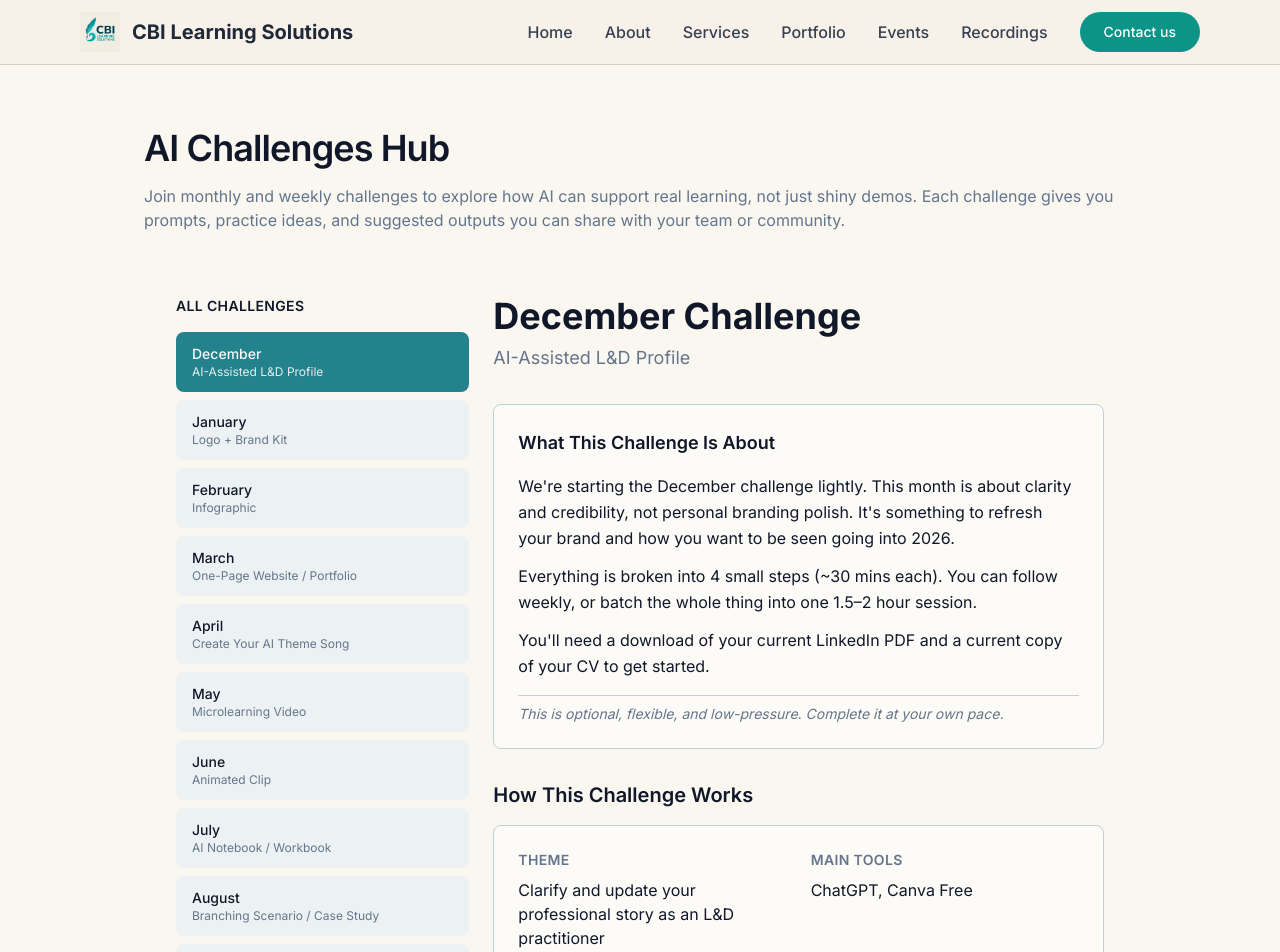
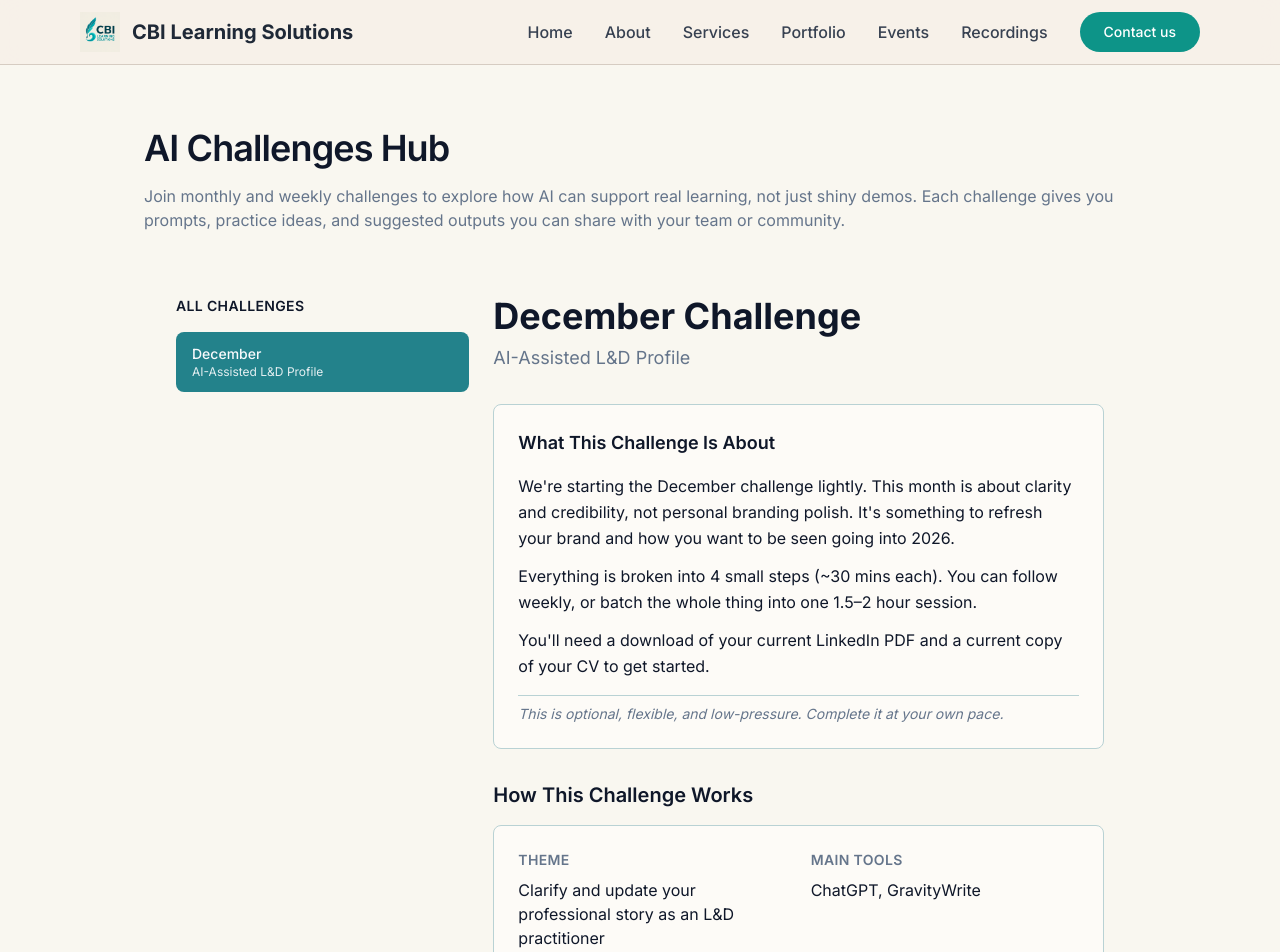
Before and after one commit to ChynaBlueInk/CBI-Solutions, a Next.js app: page /challenge in a window 1280 px wide. Shown: the top 952 px of the page. Built offline with nearby package versions, Linux system fonts and the light colour scheme.

Commit message:
update challenges to not visible until requested

```diff
--- a/app/components/challenge-hub.tsx
+++ b/app/components/challenge-hub.tsx
@@ -7,9 +7,26 @@ import {challenges}from "../../data/challenges"
 import type {Challenge}from "../../types/challenge"
 
 export default function ChallengeHub(){
-  const[firstSelectedId]=useState<string|null>(challenges[0]?.id||null)
+  const liveChallenges:Challenge[]=challenges.filter((challenge)=>challenge.isLive)
+
+  const[firstSelectedId]=useState<string|null>(
+    liveChallenges[0]?.id||null
+  )
   const[selectedMonth,setSelectedMonth]=useState<string|null>(firstSelectedId)
-  const selectedChallenge:Challenge|undefined=challenges.find((c)=>c.id===selectedMonth)
+
+  const selectedChallenge:Challenge|undefined=liveChallenges.find(
+    (challenge)=>challenge.id===selectedMonth
+  )
+
+  if(liveChallenges.length===0){
+    return(
+      <div className="max-w-5xl mx-auto px-4 py-8 sm:px-6 lg:px-8">
+        <p className="text-muted-foreground text-sm">
+          New challenges will appear here as they go live. Check back soon.
+        </p>
+      </div>
+    )
+  }
 
   return(
     <div className="max-w-5xl mx-auto px-4 py-8 sm:px-6 lg:px-8">
@@ -21,7 +38,7 @@ export default function ChallengeHub(){
               All Challenges
             </h2>
             <div className="space-y-2">
-              {challenges.map((challenge)=>(
+              {liveChallenges.map((challenge)=>(
                 <button
                   key={challenge.id}
                   onClick={()=>setSelectedMonth(challenge.id)}
--- a/data/challenges.ts
+++ b/data/challenges.ts
@@ -6,12 +6,14 @@ export const challenges: Challenge[] = [
     month: "December",
     title: "AI-Assisted L&D Profile",
     theme: "Clarify and update your professional story as an L&D practitioner",
+        isLive: true, // 👈 visible
+
     intro: [
       "We're starting the December challenge lightly. This month is about clarity and credibility, not personal branding polish. It's something to refresh your brand and how you want to be seen going into 2026.",
       "Everything is broken into 4 small steps (~30 mins each). You can follow weekly, or batch the whole thing into one 1.5–2 hour session.",
       "You'll need a download of your current LinkedIn PDF and a current copy of your CV to get started.",
     ],
-    tools: ["ChatGPT", "Canva Free"],
+    tools: ["ChatGPT", "GravityWrite"],
     project:
       "Use AI to refresh your L&D profile and create one simple intro slide that reflects how you describe your work",
     timeCommitment: "~30 minutes per week",
@@ -19,7 +21,6 @@ export const challenges: Challenge[] = [
       "Updated LinkedIn About section",
       "Short professional tagline",
       "Clear strengths summary",
-      "One intro slide (with basic logo/name mark + colours + fonts)",
       "Optional: CV wording aligned to your new positioning",
     ],
     weeks: [
@@ -138,6 +139,8 @@ Do not rewrite everything. Explain why each suggestion improves clarity or credi
     month: "January",
     title: "Logo + Brand Kit",
     theme: "Create a simple but distinctive personal brand identity you can use across all platforms",
+        isLive: false, // 👈 visible
+
     intro: [
       "This month you're building a lightweight brand identity that reflects your L&D work and AI focus.",
       "Using free tools like Canva and AI image generators, you'll create a logo, colour palette, typography, and simple brand guide.",
@@ -195,6 +198,8 @@ Do not rewrite everything. Explain why each suggestion improves clarity or credi
     month: "February",
     title: "Infographic",
     theme: "Explain an L&D concept visually in a way that's easy to share and understand",
+        isLive: false, // 👈 visible
+
     intro: [
       "This month you're creating one infographic that explains a learning or development concept clearly and visually.",
       "Using Canva, Adobe Express, or Piktochart, you'll turn data, steps, or ideas into something shareable and useful.",
@@ -238,6 +243,8 @@ Do not rewrite everything. Explain why each suggestion improves clarity or credi
     month: "March",
     title: "One-Page Website / Portfolio",
     theme: "Build a live portfolio page that showcases your work and makes it easy for people to find you",
+            isLive: false, // 👈 visible
+
     intro: [
       "This month you're creating a real, live portfolio website you can share with others.",
       "Using free tools like V0.dev, Framer, Notion, or GitHub Pages, you'll build a one-page site with your bio, portfolio samples, and contact information.",
@@ -288,6 +295,7 @@ Do not rewrite everything. Explain why each suggestion improves clarity or credi
     month: "April",
     title: "Create Your AI Theme Song",
     theme: "Have fun and experiment with AI music generation to create a personal theme song or intro sting",
+            isLive: false, // 👈 visible
 intro: [
       "Yes, really. This month you're using AI to create a fun personal theme song, training intro sting, or audio signature.",
       "Using free tools like Suno AI and Udio, you'll write lyrics or describe a vibe, and let AI compose the music.",
@@ -336,6 +344,7 @@ Do not rewrite everything. Explain why each suggestion improves clarity or credi
     month: "May",
     title: "Microlearning Video",
     theme: "Create a short, snappy learning video that explains an L&D or AI concept in under 60 seconds",
+            isLive: false, // 👈 visible
 intro: [
       "This month you're making a short, shareable microlearning video using AI-generated visuals, voiceover, and subtitles.",
       "Using Google Veo, Runway, and Descript, you'll take a script and turn it into a professional-looking explainer video.",
@@ -386,6 +395,7 @@ Do not rewrite everything. Explain why each suggestion improves clarity or credi
     month: "June",
     title: "Animated Clip",
     theme: "Create a short, eye-catching animation that explains a scenario, process, or concept",
+            isLive: false, // 👈 visible
 intro: [
       "This month you're using AI video generation to create an animated clip or scenario animation.",
       "Using tools like Vidu, Pika Labs, or Canva Animation, you'll turn a storyboard and prompts into a moving visual.",
@@ -430,6 +440,7 @@ Do not rewrite everything. Explain why each suggestion improves clarity or credi
     title: "AI Notebook / Workbook",
     theme:
       "Create a practical workbook or notebook that guides learners through a topic with prompts, templates, and checklists",
+            isLive: false, // 👈 visible
 intro: [
       "This month you're building a workbook—either as a PDF or Notion template—that people can actually use in their learning or work.",
       "It'll include reflection prompts, templates, checklists, how-to cards, and resources they can fill in, copy, or adapt.",
@@ -479,6 +490,7 @@ Do not rewrite everything. Explain why each suggestion improves clarity or credi
     month: "August",
     title: "Branching Scenario / Case Study",
     theme: "Create an interactive scenario where learners make decisions and see the consequences of their choices",
+            isLive: false, // 👈 visible
 intro: [
       "This month you're building a branching scenario or interactive case study that simulates real decisions learners face in their role.",
       "Using tools like Brancher.ai, Twine, or ChatGPT, you'll create multiple pathways, dialogue, and feedback based on learner choices.",
@@ -529,6 +541,7 @@ Do not rewrite everything. Explain why each suggestion improves clarity or credi
     month: "September",
     title: "Micro-Course",
     theme: "Build a complete, self-contained mini-course with lessons, assessments, and one multimedia component",
+            isLive: false, // 👈 visible
 intro: [
       "This month you're assembling all your skills into a complete micro-course: 3–5 lessons on a topic you care about.",
       "Using V0.dev (or Notion), ChatGPT, and Canva, you'll create structured lessons, quick assessments, and at least one video or animation.",
@@ -580,6 +593,7 @@ Do not rewrite everything. Explain why each suggestion improves clarity or credi
     month: "October",
     title: "Personal Dashboard / Career Compass",
     theme: "Build a personalised tracking tool to monitor your L&D growth, learning goals, and AI skill development",
+            isLive: false, // 👈 visible
 intro: [
       "This month you're creating a dashboard or template that helps you track your own L&D journey throughout the year.",
       "Using Notion, Airtable, or Google Sheets with AI assistance, you'll design a system to monitor goals, skills, projects, and reflections.",
@@ -629,6 +643,7 @@ Do not rewrite everything. Explain why each suggestion improves clarity or credi
     month: "November",
     title: "AI Portfolio",
     theme: "Compile all your year's work into a cohesive portfolio that tells the story of your AI-in-L&D journey",
+            isLive: false, // 👈 visible
 intro: [
       "This month you're curating the best pieces from the past year into a portfolio that showcases your growth and skills.",
       "You'll create case studies, a 30-second reel, workflow diagrams, and a reflective narrative about what you've learned.",
--- a/types/challenge.ts
+++ b/types/challenge.ts
@@ -1,3 +1,5 @@
+// types/challenge.ts
+
 export interface Week {
   number: number
   title: string
@@ -36,4 +38,5 @@ export interface Challenge {
   sideQuests?: SideQuest[]
   closingNote: string
   submissions?: Submission[]
+  isLive?: boolean // 👈 add this so filtering in ChallengeHub compiles
 }
```
Lines whose indentation alone changed are shown as unchanged.
